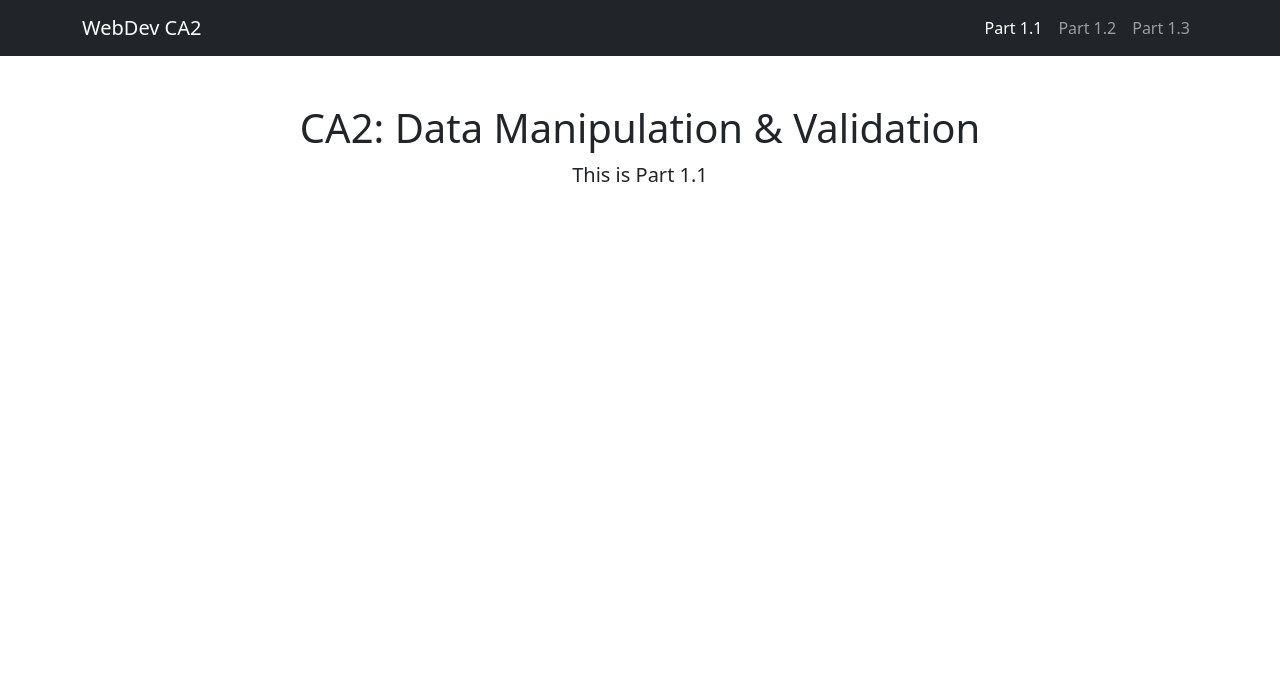
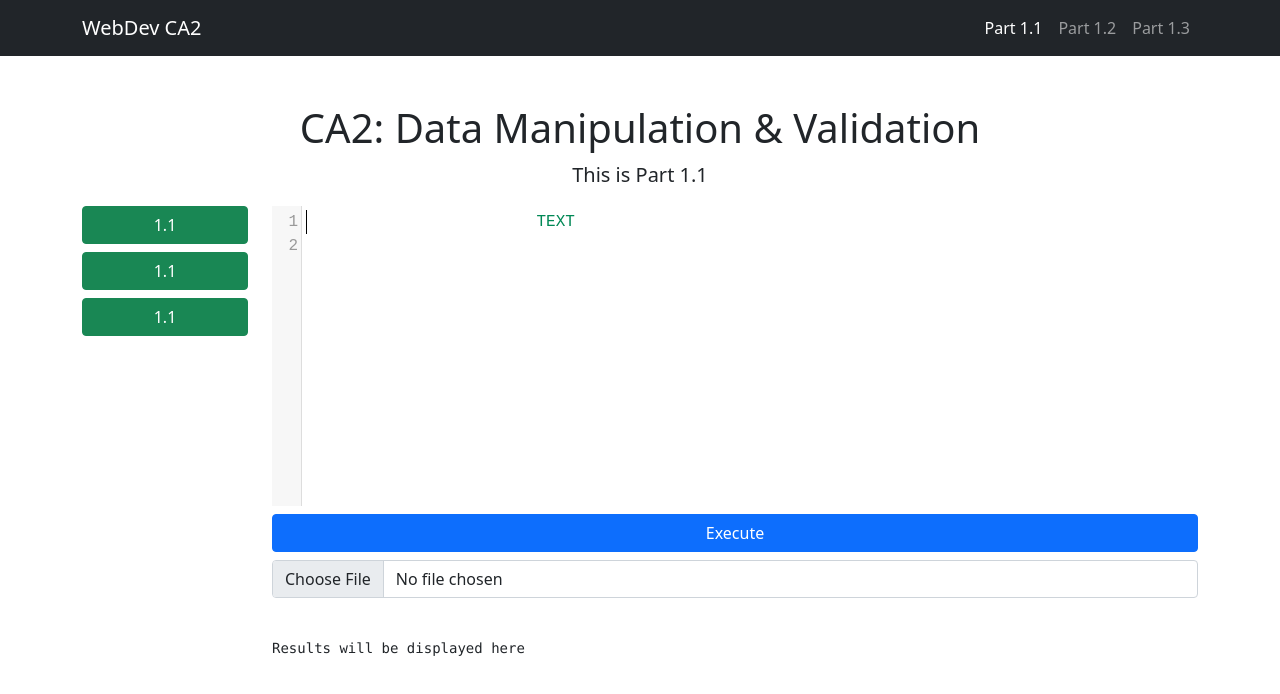
Before and after one commit to mikhail-cct/webdev_labs, a plain HTML site: page wk10/part1.1.html in a window 1280 px wide. Drawn offline with nearby package versions, Linux system fonts and the light colour scheme.

Commit message:
required HTML blocks + referencing css & js files

```diff
--- a/wk10/part1.1.html
+++ b/wk10/part1.1.html
@@ -10,6 +10,8 @@
         <link rel="icon" type="image/x-icon" href="assets/favicon.ico" />
         <!-- Core theme CSS (includes Bootstrap)-->
         <link href="css/styles.css" rel="stylesheet" />
+        <link rel="stylesheet" href="https://cdnjs.cloudflare.com/ajax/libs/codemirror/5.58.1/codemirror.css">
+        <script src="https://cdnjs.cloudflare.com/ajax/libs/codemirror/5.58.1/codemirror.js"></script>
     </head>
     <body>
         <!-- Responsive navbar-->
@@ -28,14 +30,34 @@
         </nav>
         <!-- Page content-->
         <div class="container">
-            <div class="text-center mt-5">
-                <h1>CA2: Data Manipulation & Validation</h1>
-                <p class="lead">This is Part 1.1</p>
+            <div class="row">
+                <div class="col-lg-12 text-center mt-5">
+                    <h1>CA2: Data Manipulation & Validation</h1>
+                    <p class="lead">This is Part 1.1</p>
+                </div>
+                <div class="col-lg-2 order-1 mb-3 d-flex flex-column gap-2 mx-auto align-items-stretch">
+                    <button name="1.1.1" class="btn btn-success btn-block" data-sql="SELECT * FROM employees LIMIT 100" onClick="reply_click(this)">1.1</button>
+                    <button name="1.1.2" class="btn btn-success btn-block">1.1</button>
+                    <button name="1.1.3" class="btn btn-success btn-block">1.1</button>
+                </div>
+                <div class="col-lg-10 order-2">
+                    <textarea id="commands" class="mb-5">
+                        TEXT
+                    </textarea>
+                    <div class="d-grid gap-2 mt-2 mb-2">
+                        <button class="btn btn-primary" type="button" id="execute">Execute</button>
+                        <input type="file" class="form-control" id="dbfile" />
+                    </div>
+                    <div id="error" class="error"></div>
+                    <pre id="output">Results will be displayed here</pre>
+                </div>
             </div>
         </div>
+        <script src="https://cdnjs.cloudflare.com/ajax/libs/codemirror/5.58.1/mode/sql/sql.min.js"></script>
         <!-- Bootstrap core JS-->
         <script src="https://cdn.jsdelivr.net/npm/bootstrap@5.1.3/dist/js/bootstrap.bundle.min.js"></script>
         <!-- Core theme JS-->
         <script src="js/scripts.js"></script>
+        <script type="text/javascript" src="js/gui.js"></script>
     </body>
 </html>
```
